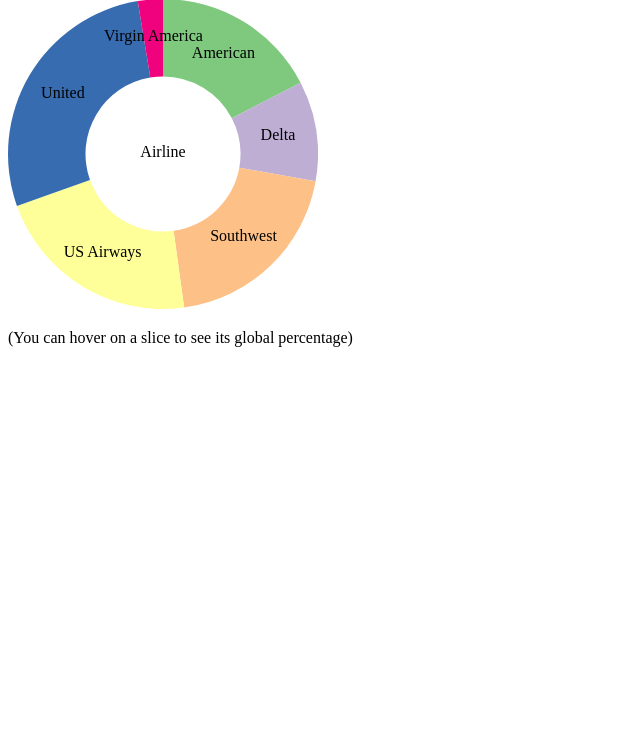
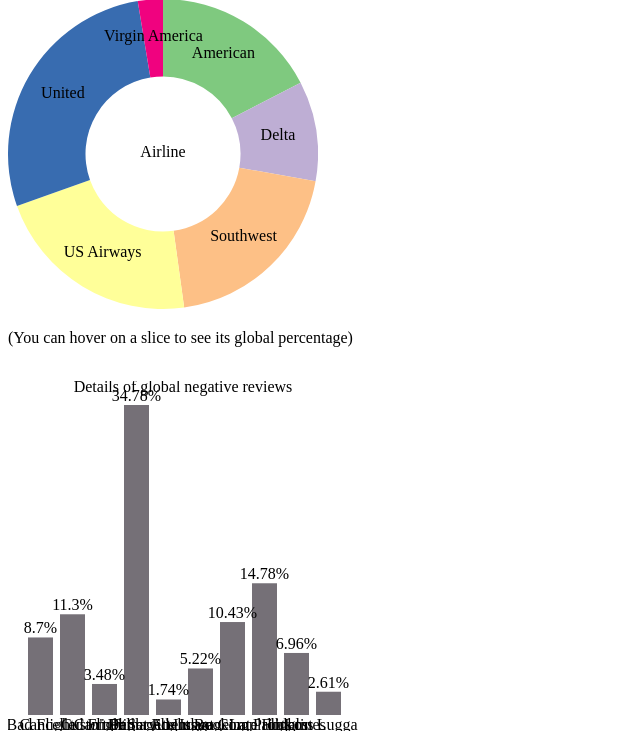
Before and after one commit to krallnyx/csc-40088-flask-d3, a Flask app: page /creative in a window 1280 px wide. Shown: the part 60-803 px from the top of the page, without its empty margins (0-640 px from the left). Before the commit the page ends 407 px from the top, so only its background shows below. Run offline with Flask 2, Linux system fonts and the light colour scheme.

Commit message:
add 2nd graph

```diff
--- a/app.py
+++ b/app.py
@@ -4,8 +4,11 @@ import itertools
 from flask import Flask, render_template, jsonify
 import pandas as pd
 import numpy as np
+import logging
 
 from test.sort import sort, build_table
+
+logging.basicConfig(level=logging.DEBUG)
 
 app = Flask(__name__)
 
@@ -17,7 +20,7 @@ cleaned_df_creative = data_df_creative[(data_df_creative['airline_sentiment'] ==
 @app.route('/')
 def index():
     """home page,with task2"""
-    return render_template("task2.html")
+    return render_template("index.html")
 
 
 @app.route('/basic')
@@ -63,6 +66,45 @@ def get_piechart_data_creative():
     data_creation(piechart_data, class_percent, airline_labels)
     return jsonify(piechart_data)
 
+@app.route('/get_barchart_data')
+def get_barchart_data():
+    tenure_labels = ['Bad Flight', 'Cancelled Flight', "Can't Tell", 'Customer Service Issue', 'Damaged Luggage',
+                     'Flight Attendant Complaints', 'Flight Booking Problems', 'Late Flight', 'longlines',
+                     'Lost Luggage']
+    select_df = cleaned_df_creative[["airline", "negative_reason"]]
+    # cleaned_df_creative['negative_reason'] = pd.cut(cleaned_df_creative.negative_reason, range(0, 81, 10), labels=tenure_labels)
+    # select_df = cleaned_df_creative[['tenure_group','Contract']]
+    american = select_df[select_df['airline'] == 'American']
+    delta = select_df[select_df['airline'] == 'Delta']
+    southwest = select_df[select_df['airline'] == 'Southwest']
+    united = select_df[select_df['airline'] == 'United']
+    us_airways = select_df[select_df['airline'] == 'US Airways']
+    virgin_america = select_df[select_df['airline'] == 'Virgin America']
+    _ = american.groupby('negative_reason').size().values
+    american_percent = calculate_percentage(_, np.sum(_))
+    _ = delta.groupby('negative_reason').size().values
+    delta_percent = calculate_percentage(_, np.sum(_))
+    _ = southwest.groupby('negative_reason').size().values
+    southwest_percent = calculate_percentage(_, np.sum(_))
+    _ = united.groupby('negative_reason').size().values
+    united_percent = calculate_percentage(_, np.sum(_))
+    _ = us_airways.groupby('negative_reason').size().values
+    us_airways_percent = calculate_percentage(_, np.sum(_))
+    _ = virgin_america.groupby('negative_reason').size().values
+    virgin_america_percent = calculate_percentage(_, np.sum(_))
+    _ = select_df.groupby('negative_reason').size().values
+    all_percent = calculate_percentage(_, np.sum(_))
+
+    barchart_data = []
+    data_creation(barchart_data, all_percent, tenure_labels, "All")
+    data_creation(barchart_data, american_percent, tenure_labels, "American")
+    data_creation(barchart_data, delta_percent, tenure_labels, "Delta")
+    data_creation(barchart_data, southwest_percent, tenure_labels, "Southwest")
+    data_creation(barchart_data, united_percent, tenure_labels, "United")
+    data_creation(barchart_data, us_airways_percent, tenure_labels, "US Airways")
+    data_creation(barchart_data, virgin_america_percent, tenure_labels, "Virgin America")
+    return jsonify(barchart_data)
+
 
 if __name__ == "__main__":
-    app.run()
+    app.run(debug=True)
--- /dev/null
+++ b/static/js/barChart.js
@@ -0,0 +1,102 @@
+
+//Set up SVG dimensions and properties
+const margin = {top: 20, right: 10, bottom: 20, left: 20},
+width = 350 - margin.left - margin.right,
+height = 350 - margin.top - margin.bottom,
+barPadding = 7,
+graph_misc = {ylabel:4, xlabelH :4, title:9};
+
+// Setting the default group
+const group = "All";
+
+// Function to get the percentage values  for a specific selected group from the whole dataset.
+function get_percentage(group, datasetBarChart){
+    const _ = [];
+    for (instance in datasetBarChart){
+        if (datasetBarChart[instance].group==group){
+            _.push(datasetBarChart[instance])
+        }
+    } return _;
+};
+
+function d3BarChart(datasetBarChart){
+    defaultBarChart = get_percentage(group, datasetBarChart);
+
+    const xScale = d3.scaleLinear()     // Barchart X axis scale
+        .domain([0, defaultBarChart.length]) // Scale range from 0 to the length of data object
+        .range([0, width]);
+
+    const yScale = d3.scaleLinear() // Barchart y axis scale
+        .domain([0, d3.max(defaultBarChart, function(d) { return d.value; })])    //Scale range from 0 to the maximum value of the default bar chart data
+        .range([height, 0]);
+
+    // // Selecting the div with id barChart on the index.html template file
+    const bar = d3.select('#barChart')
+        .append('svg')
+        .attr('width', width + margin.left + margin.right)
+        .attr('height', height + margin.top + margin.bottom)
+        .attr('id', 'barChartPlot');
+
+    //Adding barchart title
+    bar.append('text')
+        .attr('x', (width + margin.left + margin.right)/2)
+        .attr('y', graph_misc.title+2)
+        .attr('class','title')
+        .attr('text-anchor', 'middle')
+        .text('Details of global negative reviews');
+
+    const visualization = bar.append('g')
+        .attr("transform", "translate(" + margin.left + "," + (margin.top + graph_misc.ylabel) + ")");
+
+    //Selecting all the bar serving as bins of data
+    visualization.selectAll("rect")
+        .data(defaultBarChart)
+        .enter()
+        .append("rect")
+        .attr("x", function(d, i) {
+            return xScale(i);
+        })
+        .attr("width", width / defaultBarChart.length - barPadding)
+        .attr("y", function(d) {
+            return yScale(d.value);
+        })
+        .attr("height", function(d) {
+            return height-yScale(d.value);
+        })
+        .attr("fill", "#757077");
+
+    //Adding  barchart labels
+    visualization.selectAll('text')
+        .data(defaultBarChart)
+        .enter()
+        .append("text")
+        .text(function(d) {
+                return d.value+"%";
+        })
+        .attr("text-anchor", "middle")
+
+        .attr("x", function(d, i) {
+                return (i * (width / defaultBarChart.length)) + ((width / defaultBarChart.length - barPadding) / 2);
+        })
+        .attr("y", function(d) {
+                return (yScale(d.value) - graph_misc.ylabel); //Setting the Y axis to represent the value in the served JSON data
+        })
+        .attr("class", "yAxis");
+
+
+    const xLabels = bar
+        .append("g")
+        .attr("transform", "translate(" + margin.left + "," + (margin.top + height + graph_misc.xlabelH)  + ")");
+
+    xLabels.selectAll("text.xAxis")
+        .data(defaultBarChart)
+        .enter()
+        .append("text")
+        .text(function(d) { return d.category;})
+        .attr("text-anchor", "middle")
+        .attr("x", function(d, i) {
+            return (i * (width / defaultBarChart.length)) + ((width / defaultBarChart.length - barPadding) / 2);
+        })
+        .attr("y", 15)
+        .attr("class", "xAxis");
+}
--- a/static/js/creative.js
+++ b/static/js/creative.js
@@ -1,9 +1,11 @@
-const url = [pieChartDataUrl];
+const url = [pieChartDataUrl, barChartDataUrl];
 
 Promise.all(url.map(url => d3.json(url))).then(run);
 
 function run(dataset) {
+    console.log(dataset)
     d3PieChart(dataset[0], dataset[1]);
+    d3BarChart(dataset[1]);
 };
 
 // Please note this is just a handler to get the data as a promise, the code for the creative view is actually
--- a/static/js/pieChart.js
+++ b/static/js/pieChart.js
@@ -37,6 +37,7 @@ function d3PieChart(dataset, datasetBarChart){
         .enter()    // creates the initial join of data to elements
         .append("svg:g")
         .attr("class", "slice")
+        .on("click", click);
 
     arcs.append("svg:path")     // create path element
         .attr("fill", function(d, i) { return color(i); } )     //Add color to slice
@@ -64,5 +65,9 @@ function d3PieChart(dataset, datasetBarChart){
         .text("Airline")
         .attr("class","title");
 
+    // Function to update barchart when a piechart slice is clicked
+    function click(d, i) {
+        updateBarChart(d.data.category, color(i), datasetBarChart);
+     }
 
 }
--- /dev/null
+++ b/static/js/updateBarChart.js
@@ -0,0 +1,68 @@
+
+function updateBarChart(group, color, datasetBarChart){
+    const currentBarChart = get_percentage(group, datasetBarChart);
+
+    //Defining chart scale, same as the default bar chart
+    const xScale = d3.scaleLinear()
+        .domain([0, currentBarChart.length])
+        .range([0, width]);
+
+    const yScale = d3.scaleLinear()
+        .domain([0, d3.max(currentBarChart, function(d) { return d.value; })])
+        .range([height,0]);
+
+    const bar = d3.select('#barChart svg');  //Selecting the div containing bar chart ID and creating an SVG element
+
+    // Add title to Barchart
+    bar.selectAll("text.title")
+        .attr("x", (width + margin.left + margin.right)/2)
+        .attr('y', graph_misc.title+2)
+        .attr("class","title")
+        .attr("text-anchor", "middle")
+        .text("details of negative reviews for "+group);
+
+    const visualization = d3.select('barChartPlot')
+        .datum(currentBarChart);    //binding data to multiple SVG elements
+
+    visualization.selectAll('rect')
+        .data(currentBarChart)
+        .transition()
+        .duration(750)
+        .attr('x',  (width + margin.left + margin.right)/2)
+        .attr('y', graph_misc.title+2)
+        .attr('class', 'title')
+        .attr('text-anchor', 'middle')
+        .text('details of negative reviews for '+group);
+
+    const plot = d3.select('#barChartPlot')
+        .datum(currentBarChart);        //binding data to multiple SVG elements
+
+    plot.selectAll('rect')
+        .data(currentBarChart)
+        .transition()       //Setting bar chart change transition
+        .duration(800)
+        .attr('x', function(d,i){
+            return xScale(i);
+        })
+        .attr('width', width/currentBarChart.length - barPadding)
+        .attr('y', function(d){
+            return yScale(d.value)
+        })
+        .attr("height", function(d) {
+            return height-yScale(d.value);
+        })
+        .attr("fill", color);
+
+    plot.selectAll("text.yAxis")
+        .data(currentBarChart)
+        .transition()
+        .duration(750)
+        .attr("text-anchor", "middle")
+        .attr("x", function(d, i) {
+            return (i * (width / currentBarChart.length)) + ((width / currentBarChart.length - barPadding) / 2);})
+        .attr("y", function(d) {
+            return yScale(d.value) - graph_misc.ylabel;})
+        .text(function(d) {
+        return d.value+'%';})
+        .attr("class", "yAxis");
+};
--- a/templates/creative.html
+++ b/templates/creative.html
@@ -5,8 +5,8 @@
     <meta charset="utf-8">
     <meta name="viewport" content="width=device-width, initial-scale=1, shrink-to-fit=no">
     <meta http-equiv="content-type" content="text/html; charset=utf-8"/>
-    <title>Creative Dashboard</title>
-    <link href="{{ url_for('static', filename='css/styles.css') }}" rel="stylesheet">
+    <title>Creative Dashboard improved for week8</title>
+    <link href="./static/css/styles.css" rel="stylesheet">
   </head>
   <body>
 
@@ -15,13 +15,18 @@
           <h3>Negative reviews sorted per airline</h3>
           <div id="pieChart"></div>
           <p>(You can hover on a slice to see its global percentage)</p>
+          <br>
+          <div id="barChart"></div>
         </div>
 
     <script src="https://d3js.org/d3.v5.min.js"></script>
     <script>
         const pieChartDataUrl = "{{ url_for('get_piechart_data_creative') }}";
+        const barChartDataUrl = "{{ url_for('get_barchart_data') }}";
     </script>
     <script src="{{ url_for('static', filename='js/pieChart.js') }}"></script>
+    <script src="{{ url_for('static', filename='js/barChart.js') }}"></script>
+    <script src="{{ url_for('static', filename='js/updateBarChart.js') }}"></script>
     <script src="{{ url_for('static', filename='js/creative.js') }}"></script>
   </body>
 </html>
```
Also changed, not shown: static/css/style.css (+45 -51 lines), templates/index.html (renamed from templates/task2.html, +10 -10 lines).
